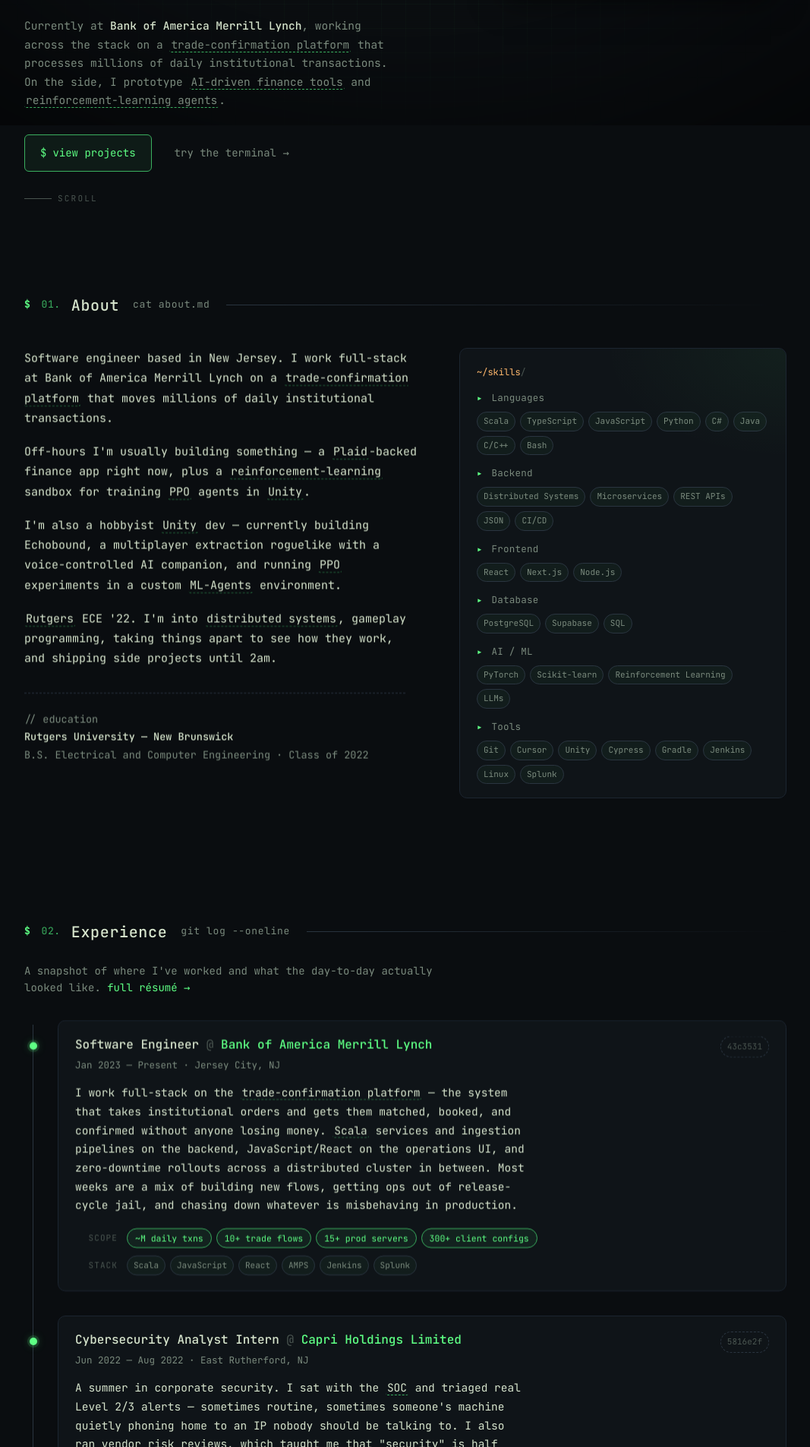
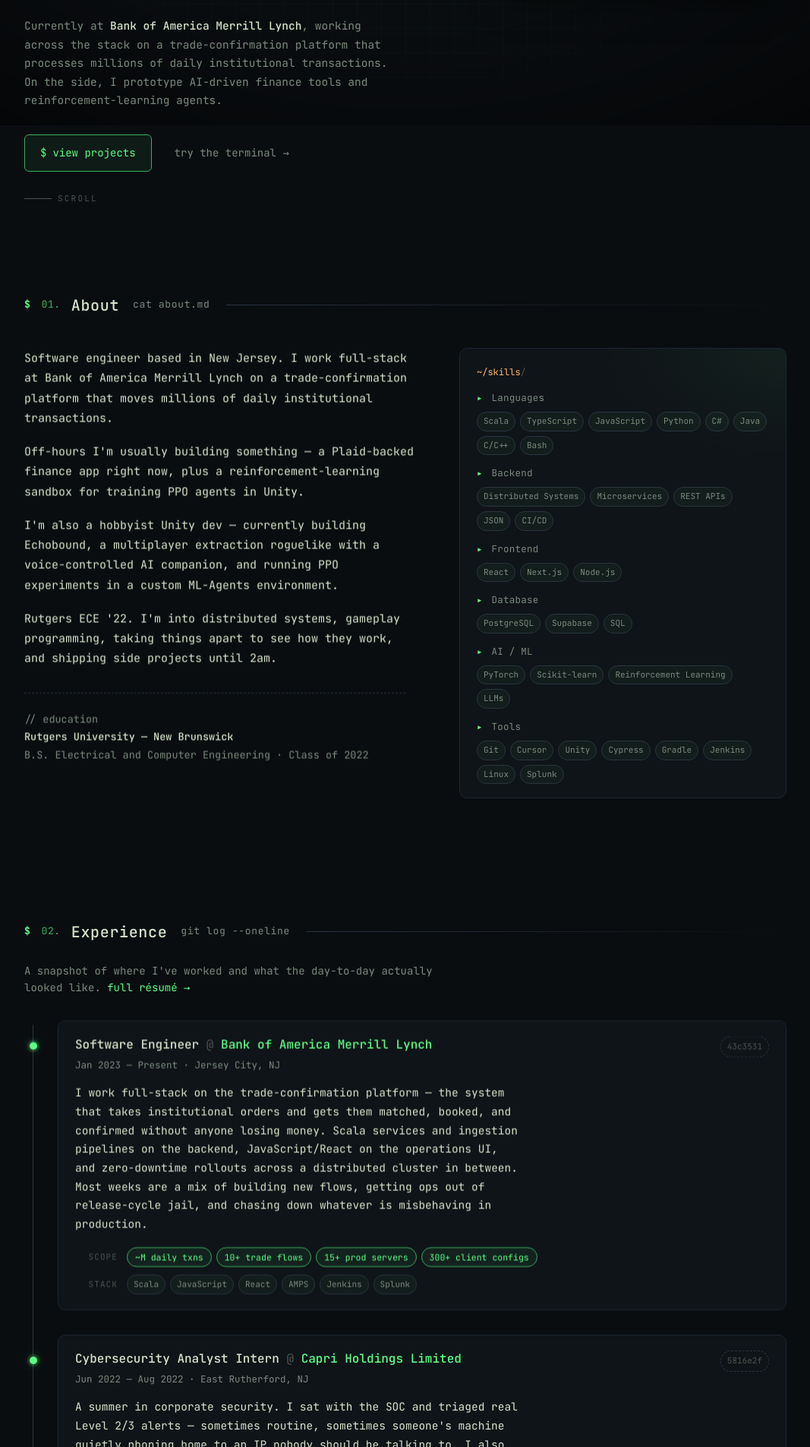
Before and after one commit to MooseAlhe/portfolio, a Next.js app: page / in a window 1280 px wide. Shown: the part 635-2540 px from the top of the page at 76% size, without its empty margins (106-1173 px from the left). Built offline with nearby package versions, Linux system fonts and the light colour scheme.

Commit message:
Replace keyword tooltips with hover-scope highlight

```diff
--- a/app/components/About.tsx
+++ b/app/components/About.tsx
@@ -16,7 +16,9 @@
         <div className={styles.grid}>
           <ScrollReveal className={styles.bio}>
             {aboutBio.map((p, i) => (
-              <p key={i}>{highlightTerms(p)}</p>
+              <p key={i} className="highlight-scope">
+                {highlightTerms(p)}
+              </p>
             ))}
             <p className={styles.edu}>
               <span className="text-muted">// education</span>
--- a/app/components/Experience.tsx
+++ b/app/components/Experience.tsx
@@ -59,7 +59,9 @@
                   </span>
                 </header>
 
-                <p className={styles.blurb}>{highlightTerms(job.blurb)}</p>
+                <p className={`${styles.blurb} highlight-scope`}>
+                  {highlightTerms(job.blurb)}
+                </p>
 
                 {job.scope.length > 0 && (
                   <div
--- a/app/components/Hero.tsx
+++ b/app/components/Hero.tsx
@@ -3,7 +3,7 @@
 import { useEffect, useState } from "react";
 import { profile } from "../lib/data";
 import Typewriter from "./Typewriter";
-import Term from "./Term";
+import { highlightTerms } from "../lib/terms";
 import styles from "./Hero.module.css";
 
 export default function Hero() {
@@ -77,23 +77,14 @@
           </div>
 
           <p
-            className={`${styles.tagline} ${bootDone ? styles.taglineIn : ""}`}
+            className={`${styles.tagline} highlight-scope ${
+              bootDone ? styles.taglineIn : ""
+            }`}
           >
-            Currently at <strong>Bank of America Merrill Lynch</strong>, working
-            across the stack on a{" "}
-            <Term tip="System that matches & confirms institutional trades">
-              trade-confirmation platform
-            </Term>{" "}
-            that processes millions of daily institutional transactions. On the
-            side, I prototype{" "}
-            <Term tip="Plaid-backed personal finance app w/ LLM tooling">
-              AI-driven finance tools
-            </Term>{" "}
-            and{" "}
-            <Term tip="PPO agents trained in a custom Unity ML-Agents env">
-              reinforcement-learning agents
-            </Term>
-            .
+            Currently at <strong>Bank of America Merrill Lynch</strong>,{" "}
+            {highlightTerms(
+              "working across the stack on a trade-confirmation platform that processes millions of daily institutional transactions. On the side, I prototype AI-driven finance tools and reinforcement-learning agents."
+            )}
           </p>
 
           <div className={`${styles.ctas} ${bootDone ? styles.ctasIn : ""}`}>
--- a/app/components/Term.module.css
+++ /dev/null
@@ -1,74 +0,0 @@
-.term {
-  position: relative;
-  display: inline;
-  cursor: help;
-  color: inherit;
-  border-bottom: 1px dashed var(--accent-dim);
-  transition:
-    color 0.15s ease,
-    background 0.15s ease,
-    text-shadow 0.2s ease,
-    border-color 0.15s ease;
-  padding: 0 2px;
-  border-radius: 3px;
-  outline: none;
-}
-
-.label {
-  position: relative;
-  z-index: 1;
-}
-
-.term:hover,
-.term:focus-visible {
-  color: var(--accent);
-  background: rgba(94, 255, 132, 0.08);
-  border-bottom-color: var(--accent);
-  text-shadow: 0 0 10px var(--accent-glow);
-}
-
-.tooltip {
-  position: absolute;
-  bottom: calc(100% + 8px);
-  left: 50%;
-  transform: translateX(-50%) translateY(4px);
-  background: var(--bg-elevated);
-  color: var(--fg);
-  border: 1px solid var(--border-strong);
-  border-radius: var(--radius);
-  padding: 6px 10px;
-  font-size: 12px;
-  line-height: 1.4;
-  white-space: nowrap;
-  max-width: min(280px, 80vw);
-  pointer-events: none;
-  opacity: 0;
-  z-index: 20;
-  box-shadow: 0 12px 28px -16px rgba(0, 0, 0, 0.9);
-  transition:
-    opacity 0.18s ease,
-    transform 0.18s ease;
-}
-.tooltip::after {
-  content: "";
-  position: absolute;
-  top: 100%;
-  left: 50%;
-  transform: translateX(-50%);
-  border: 5px solid transparent;
-  border-top-color: var(--border-strong);
-}
-
-.term:hover .tooltip,
-.term:focus-visible .tooltip {
-  opacity: 1;
-  transform: translateX(-50%) translateY(0);
-}
-
-@media (max-width: 520px) {
-  .tooltip {
-    white-space: normal;
-    width: max-content;
-    max-width: 70vw;
-  }
-}
--- a/app/components/Term.tsx
+++ b/app/components/Term.tsx
@@ -1,23 +1,9 @@
-"use client";
+import { ReactNode } from "react";
 
-import { ReactNode } from "react";
-import styles from "./Term.module.css";
-
-export default function Term({
-  children,
-  tip,
-}: {
-  children: ReactNode;
-  tip?: string;
-}) {
-  return (
-    <span className={styles.term} data-tip={tip} tabIndex={0}>
-      <span className={styles.label}>{children}</span>
-      {tip && (
-        <span className={styles.tooltip} role="tooltip">
-          {tip}
-        </span>
-      )}
-    </span>
-  );
+/**
+ * Inline keyword. Invisible by default; lights up when an ancestor
+ * with `.highlight-scope` is hovered.
+ */
+export default function Term({ children }: { children: ReactNode }) {
+  return <span className="keyword">{children}</span>;
 }
--- a/app/globals.css
+++ b/app/globals.css
@@ -234,6 +234,33 @@
   background: rgba(94, 255, 132, 0.04);
 }
 
+/* ---------- Keyword highlighter ---------- */
+/* Keywords sit invisible inside body copy. When the surrounding
+   .highlight-scope is hovered, they fade into the accent color so the
+   reader can scan the important phrases without reading everything. */
+.keyword {
+  color: inherit;
+  background-color: transparent;
+  border-radius: 3px;
+  padding: 0 2px;
+  margin: 0 -2px;
+  transition:
+    color 0.25s ease,
+    background-color 0.25s ease,
+    text-shadow 0.25s ease;
+}
+.highlight-scope:hover .keyword,
+.highlight-scope:focus-within .keyword {
+  color: var(--accent);
+  background-color: rgba(94, 255, 132, 0.1);
+  text-shadow: 0 0 8px var(--accent-glow);
+}
+@media (prefers-reduced-motion: reduce) {
+  .keyword {
+    transition: none;
+  }
+}
+
 /* ---------- Scroll reveal ---------- */
 .reveal {
   opacity: 0;
--- a/app/lib/terms.tsx
+++ b/app/lib/terms.tsx
@@ -1,60 +1,100 @@
 import { ReactNode } from "react";
 import Term from "../components/Term";
 
-/** Curated glossary — case-insensitive, longest match first. */
-export const GLOSSARY: Record<string, string> = {
-  "trade-confirmation platform":
-    "System that matches & confirms institutional trades end-to-end",
-  "distributed systems":
-    "Software running across many machines, coordinating without a single point of failure",
-  "reinforcement learning":
-    "ML paradigm where an agent learns by trial-and-error against rewards",
-  "reinforcement-learning":
-    "ML paradigm where an agent learns by trial-and-error against rewards",
-  "ML-Agents":
-    "Unity's open-source toolkit for training RL agents inside game environments",
-  PPO: "Proximal Policy Optimization — a stable, widely-used RL algorithm",
-  Plaid: "API for connecting US bank accounts & syncing transactions",
-  Supabase: "Open-source Firebase alternative — Postgres + auth + storage",
-  FishNet: "High-performance networking framework for Unity multiplayer",
-  Steamworks: "Steam's SDK for lobbies, friends, and identity",
-  whisper: "OpenAI's speech-to-text model (running locally in Unity)",
-  Scala: "JVM language used heavily at BofA for backend services",
-  AMPS: "60East's high-throughput pub/sub messaging system",
-  LLM: "Large Language Model — GPT-style transformer used here for intent parsing",
-  Unity: "Cross-platform game engine I use for gameplay + RL experiments",
-  SOC: "Security Operations Center — the team that watches for intrusions",
-  SIEM: "Security Information & Event Management — central log + alert system",
-  Rutgers: "Rutgers University — New Brunswick, ECE class of 2022",
-};
+/**
+ * Keywords that should light up when a paragraph is hovered.
+ * Order matters only when phrases overlap — longest match wins.
+ */
+const KEYWORDS: string[] = [
+  // platforms / domains
+  "trade-confirmation platform",
+  "trade-confirmation",
+  "distributed systems",
+  "distributed cluster",
+  "zero-downtime rollouts",
+  "ingestion pipelines",
+  "operations UI",
+  "institutional orders",
+  "institutional transactions",
+  "millions of daily institutional transactions",
+  "multiplayer extraction roguelike",
+  "voice-controlled AI companion",
+  "AI companion",
+  "ML-Agents",
+  "PPO experiments",
+  "PPO agents",
+  "PPO",
+  "reinforcement-learning agents",
+  "reinforcement-learning",
+  "reinforcement learning",
+  "AI-driven finance tools",
+  "personal finance",
+  "shared bills",
+  "bank linking",
+  "transaction sync",
+  "gameplay programming",
+  "gameplay systems",
+  "multiplayer",
+  "Echobound",
+  // tech
+  "full-stack",
+  "Scala",
+  "JavaScript",
+  "React",
+  "AMPS",
+  "Splunk",
+  "Jenkins",
+  "Plaid",
+  "Supabase",
+  "Next.js",
+  "TypeScript",
+  "Unity 6",
+  "Unity",
+  "FishNet",
+  "Steamworks",
+  "whisper.unity",
+  "LLM",
+  "LLMs",
+  "SOC",
+  "SIEM",
+  "LogRhythm",
+  "CrowdStrike",
+  // security
+  "L2/L3 alert triage",
+  "Level 2/3 alerts",
+  "vendor risk reviews",
+  "vendor risk",
+  "IOC review",
+];
 
-const KEYS = Object.keys(GLOSSARY).sort((a, b) => b.length - a.length);
+const SORTED = [...KEYWORDS].sort((a, b) => b.length - a.length);
 const PATTERN = new RegExp(
-  `\\b(${KEYS.map((k) => k.replace(/[.*+?^${}()|[\]\\]/g, "\\$&")).join("|")})\\b`,
+  `(${SORTED.map((k) => k.replace(/[.*+?^${}()|[\]\\/]/g, "\\$&")).join("|")})`,
   "gi"
 );
 
-/** Wrap any glossary terms inside `text` with hover-highlight <Term> spans. */
+/**
+ * Wrap any glossary terms in `text` with <Term> spans. Returns a node list
+ * suitable for placing inside a `<p className="highlight-scope">`.
+ *
+ * Highlights each unique keyword once per paragraph so the hover state isn't
+ * a wall of green.
+ */
 export function highlightTerms(text: string): ReactNode[] {
   const out: ReactNode[] = [];
+  const seen = new Set<string>();
   let last = 0;
+  PATTERN.lastIndex = 0;
   let m: RegExpExecArray | null;
-  PATTERN.lastIndex = 0;
-  const seen = new Set<string>();
   while ((m = PATTERN.exec(text))) {
     if (m.index > last) out.push(text.slice(last, m.index));
     const match = m[0];
-    const key = KEYS.find((k) => k.toLowerCase() === match.toLowerCase())!;
-    const tip = GLOSSARY[key];
-    if (seen.has(key.toLowerCase())) {
+    const key = match.toLowerCase();
+    if (seen.has(key)) {
       out.push(match);
     } else {
-      seen.add(key.toLowerCase());
-      out.push(
-        <Term key={`${m.index}-${match}`} tip={tip}>
-          {match}
-        </Term>
-      );
+      seen.add(key);
+      out.push(<Term key={`${m.index}-${match}`}>{match}</Term>);
     }
     last = m.index + match.length;
   }
```
